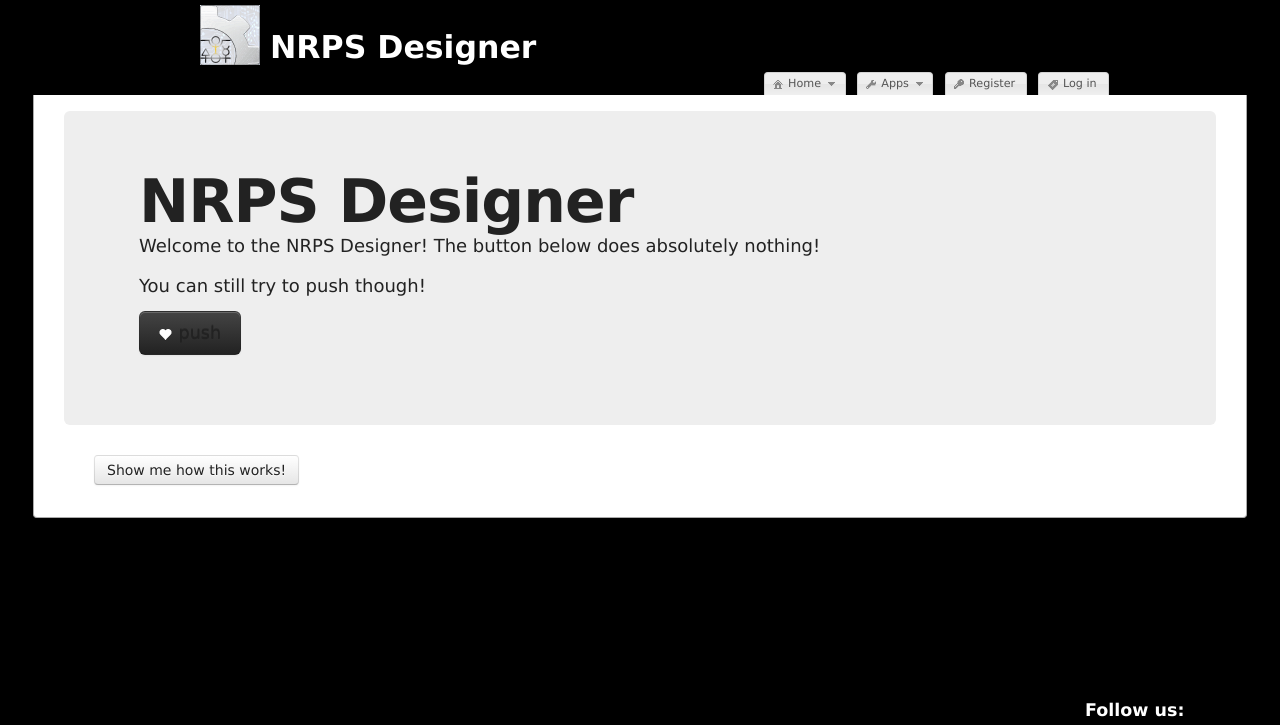
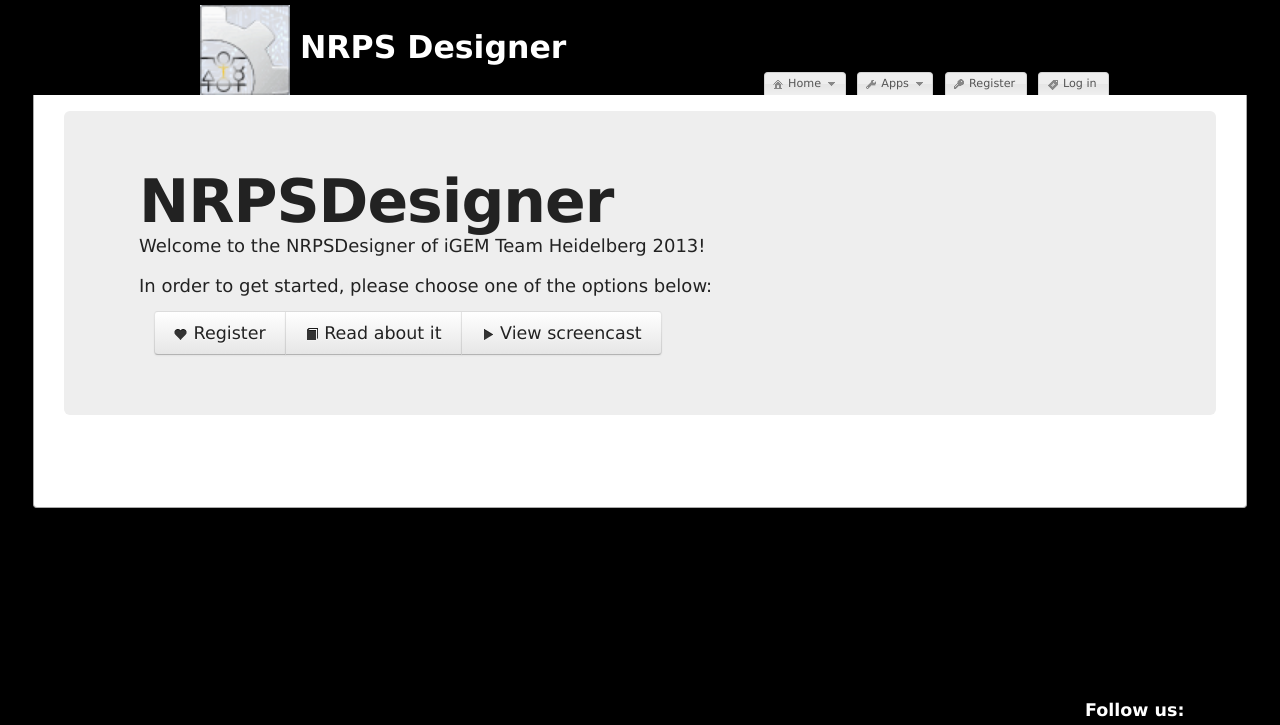
Before and after one commit to ilia-kats/NRPSDesigner, a Django app: page / in a window 1280 px wide; the page is wider, and only the part inside the window is pictured. Shown: the top 725 px of that part. Run offline with Django 3.2, Linux system fonts and the light colour scheme; parts of the project's set-up code (start-up, migrations or seed data) failed here and were passed over; some libraries are stand-ins or nearby versions.

Commit message:
some gui changes

```diff
--- a/Django/DjangoNrps/templates/base.html
+++ b/Django/DjangoNrps/templates/base.html
@@ -171,7 +171,7 @@ function checkCeleryStatus(taskId, callbackProgress, callbackError, callbackSucc
 		<div class="fixed-width">
 			<div id="primary-menu">
 				{% if user.is_authenticated %}
-				<span class="user_tab drop" data-intro="Lorem ipsum..." data-step="5">
+				<span class="user_tab drop">
 				<a href="{% url 'userprofile' %}" id="user_tab_profile" class="user_tab">Logged in as {{ user }}</a>
 					<ul class="ui-widget-content ui-corner-bottom">
 						<li><a href="{% url 'userprofile' %}">Profile</a></li>
@@ -189,7 +189,7 @@ function checkCeleryStatus(taskId, callbackProgress, callbackError, callbackSucc
 						<li><a href="/help/primer/">Add NRPS into library</a></li>
 					</ul>
 				</span>-->
-				<span class="user_tab drop" data-intro="Lorem ipsum..." data-step="3">
+				<span class="user_tab drop">
 					<a href="/tools/" id="user_tab_tools" class="user_tab">Apps</a>
 					<ul class="ui-widget-content ui-corner-bottom">
 						<li><a href="{% url 'peptides' %}">NRPS Designer</a></li>
@@ -197,14 +197,14 @@ function checkCeleryStatus(taskId, callbackProgress, callbackError, callbackSucc
 						<li><a href="{% url 'fragment.views.fragments' %}">Manage Gibson fragments</a></li>
 					</ul>
 				</span>
-				<span class="user_tab drop" data-intro="Lorem ipsum..." data-step="2">
+				<span class="user_tab drop">
 					<a href="{%url 'home' %}" id="user_tab_home" class="user_tab">Home</a>
 					<ul class="ui-widget-content ui-corner-bottom">
 						<li><a href="{% url 'home' %}">Home</a></li>
 					</ul>
 				</span>
 			</div>
-			<a href="/"><img src="{% static "img/LogoNRPSklein.png" %}" style="height:60px; padding:5px 10px; float:left;" alt="iGEMhd" /></a>
+			<a href="/"><img src="{% static "img/LogoNRPSklein.png" %}" style="height:90px; padding:5px 10px; float:left;" alt="iGEMhd" /></a>
 			<h2 id="main_title">NRPS Designer<!--:<span style="font-size:0.7em">{{ title|default:"Home" }}</span>--></h2>
 		</div>
 	</div>
--- a/Django/DjangoNrps/templates/designerGui/peptides.html
+++ b/Django/DjangoNrps/templates/designerGui/peptides.html
@@ -16,6 +16,9 @@
 
 
 {% block content %}
+<div class="alert alert-info">
+Welcome to your collection of non-ribosomal peptides. Choose one of your existing ones or start a new one and then choose it from the list!
+</div>
   <button id="addc">Add new Peptide</button>
   <button id="delete_btn">Delete</button>
 
--- a/Django/DjangoNrps/templates/gibson/designer.html
+++ b/Django/DjangoNrps/templates/gibson/designer.html
@@ -39,7 +39,7 @@ var gibthon_api_url = gibthon_base_url + 'api/';
 
 
 				<li>
-					<a href="{% url 'guiTool' nrp.pk %}" class='tab-link' data-intro="This is a tab" data-step="1">
+					<a href="{% url 'guiTool' nrp.pk %}" class='tab-link' data-intro="Revisit this tab any time you want to see the structure of your NRP or change its sequence of monomers!" data-step="1">
 						<span class='ui-icon ui-icon-transferthick-e-w tab-icon'></span>
 						NRP
 					</a>
--- a/Django/DjangoNrps/templates/home.html
+++ b/Django/DjangoNrps/templates/home.html
@@ -5,17 +5,38 @@
 
 {% block content %}
 
-    <div class="hero-unit" data-intro="Lorem ipsum..." data-step="1">
-    <h1>NRPS Designer</h1>
-    <p>    Welcome to the NRPS Designer! The button below does absolutely nothing!</p>
-    <p> You can still try to push though! </p>
-    <p>
-    <a href="http://www.youtube.com/watch?v=oHg5SJYRHA0" class="btn btn-inverse btn-large">     <i class="icon-heart icon-white"></i>      push
+    <div class="hero-unit">
+    <h1>NRPSDesigner</h1>
+    <p>    Welcome to the NRPSDesigner of <a href="http://2013.igem.org/Team:Heidelberg"> iGEM Team Heidelberg 2013! </a> </p>
+
+        {% if not user.is_authenticated %}
+
+<p>In order to get started, please choose one of the options below:
+    </p>
+    <div class="span8">
+    <div class="btn-group">
+
+   <a href="{% url 'registration_register' %}" class="btn btn-large">  <i class="icon-heart"> </i> Register
     </a>
-    </p>
+    <a href="http://2013.igem.org/Team:Heidelberg/Project_Software" class="btn btn-large"> <i class="icon-book"> </i>   Read about it
+    </a>
+     <a href="" class="btn btn-large"> <i class="icon-play"> </i>   View screencast
+    </a>
+    </div>
+    </div>
+    {% else %}
+   <p>Thanks for logging in, {{ user.username }}! </p>
+    <div class="span8">
+    <div class="btn-group">
+
+   <a href="{% url 'peptides' %}" class="btn btn-large">  <i class="icon-ok"> </i> Start designing
+    </a>
+    <a href="http://2013.igem.org/Team:Heidelberg/Project_Software" class="btn btn-large"> <i class="icon-book"> </i>   Read about it
+    </a>
+     <a href="" class="btn btn-large"> <i class="icon-play"> </i>   View screencast
+    </a>
+    </div>
     </div>
 
-    <div class="span8">
-	<a class="btn" href="javascript:void(0);" onclick="javascript:introJs().start();">Show me how this works!</a>
-	</div>
+    {% endif %}
 {% endblock %}
```
Also changed, not shown: Django/DjangoNrps/templates/designerGui/use_tool.html (+9 -10 lines), Django/DjangoNrps/static/images/favicon.ico, Django/DjangoNrps/static/img/favicon.ico, Django/DjangoNrps/twoTypesOfTdomains.py (line endings or trailing spaces).
